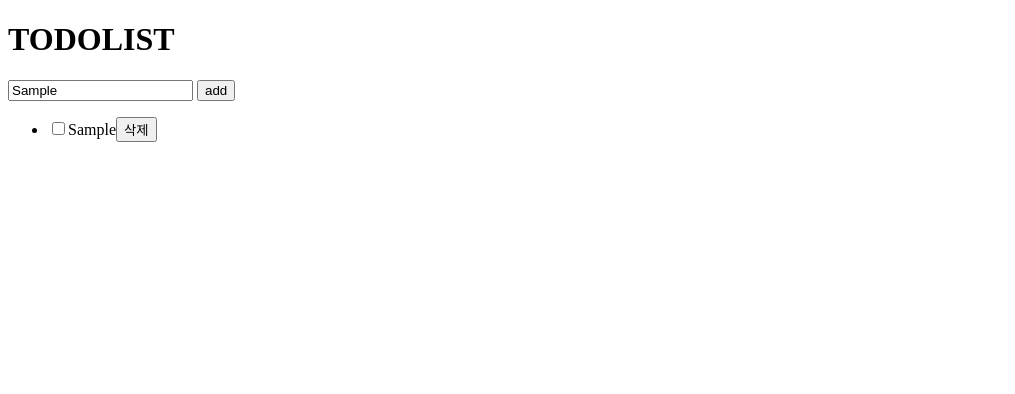
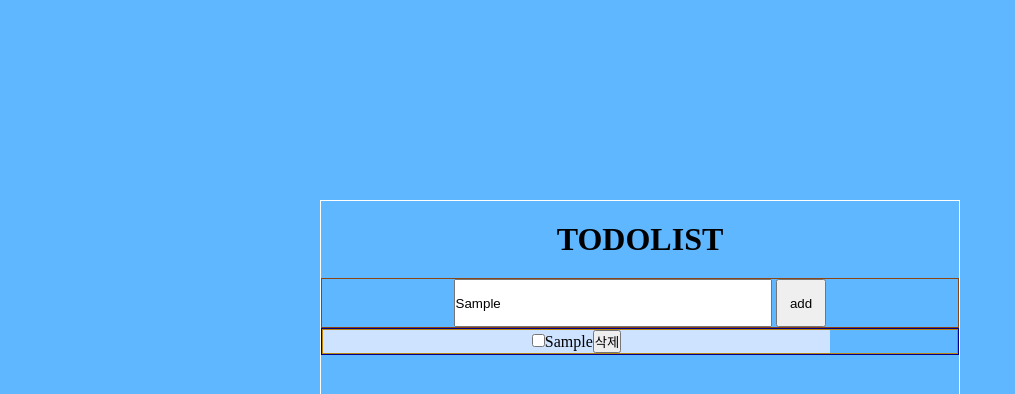
Before and after one commit to KwonSohyeon/todolist_ex, a plain HTML site: page index.html in a window 1280 px wide. Both pictures are taken after typing "Sample" into the empty fields and a click on the button "add". Shown: the top 394 px of the page, without its empty margins (0-1015 px from the left). Drawn offline with nearby package versions, Linux system fonts and the light colour scheme.

Commit message:
css연결 및 배경색

```diff
--- a/index.html
+++ b/index.html
@@ -3,9 +3,11 @@
   <head>
     <meta charset="UTF-8" />
     <meta name="viewport" content="width=device-width, initial-scale=1.0" />
+    <link rel="stylesheet" href="style.css" />
     <title>투두리스트</title>
   </head>
   <body>
+    <main>
       <h1>TODOLIST</h1>
       <div class="input-container">
         <input id="input-text" type="text" value="" />
@@ -14,6 +16,7 @@
       <div class="list-container">
         <ul id="todo-list"></ul>
       </div>
+    </main>
     <script src="https://code.jquery.com/jquery-3.7.1.min.js"></script>
     <script src="main.js"></script>
   </body>
--- /dev/null
+++ b/style.css
@@ -0,0 +1,60 @@
+* {
+  margin: 0;
+  padding: 0;
+  box-sizing: border-box;
+}
+
+body {
+  width: 100%;
+  height: 100vh;
+  text-align: center;
+  position: relative;
+  background-color: rgb(95, 183, 255);
+}
+
+main {
+  margin: 0 auto;
+  top: 25%;
+  left: 25%;
+  width: 50%;
+  height: 50vh;
+  position: absolute;
+  border: 1px solid white;
+}
+
+h1 {
+  margin: 20px;
+}
+
+.input-container {
+  width: 100%;
+  height: 50px;
+  border: 1px solid saddlebrown;
+}
+
+#input-text {
+  width: 50%;
+  height: 100%;
+}
+
+#add {
+  width: 8%;
+  height: 100%;
+}
+
+.list-container {
+  width: 100%;
+  margin: 0 auto;
+  border: 1px solid darkblue;
+}
+
+#todo-list {
+  width: 100%;
+  border: 1px solid darkgoldenrod;
+}
+
+li {
+  width: 80%;
+  list-style: none;
+  background-color: #cde3ff;
+}
```
Lines whose indentation alone changed are shown as unchanged.
